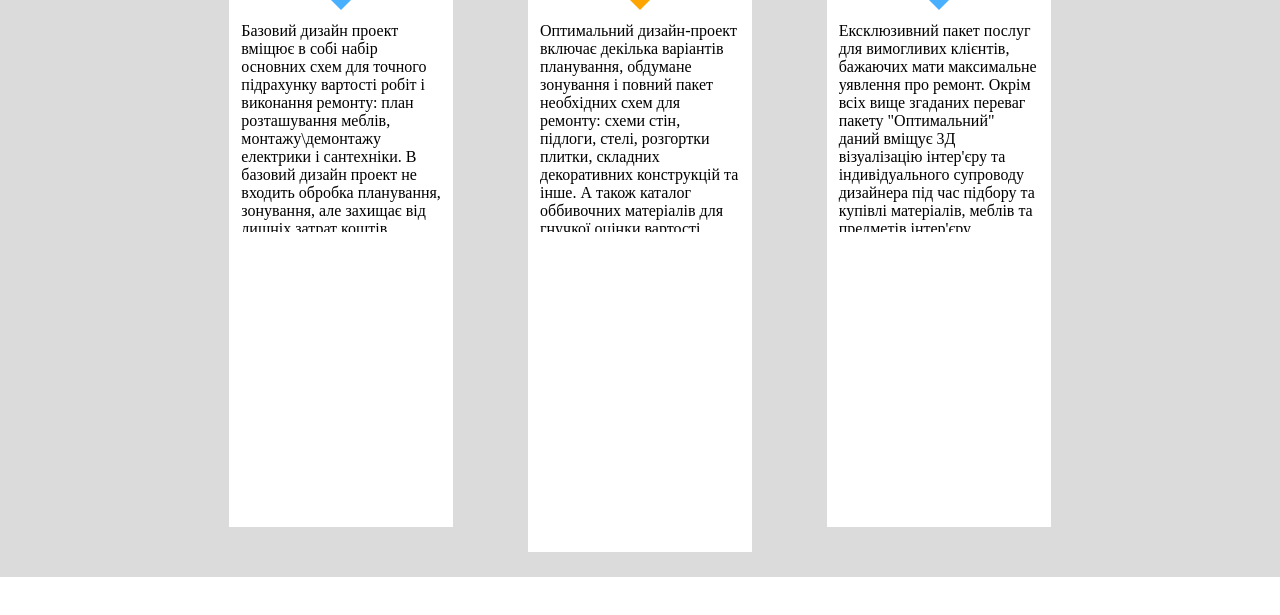
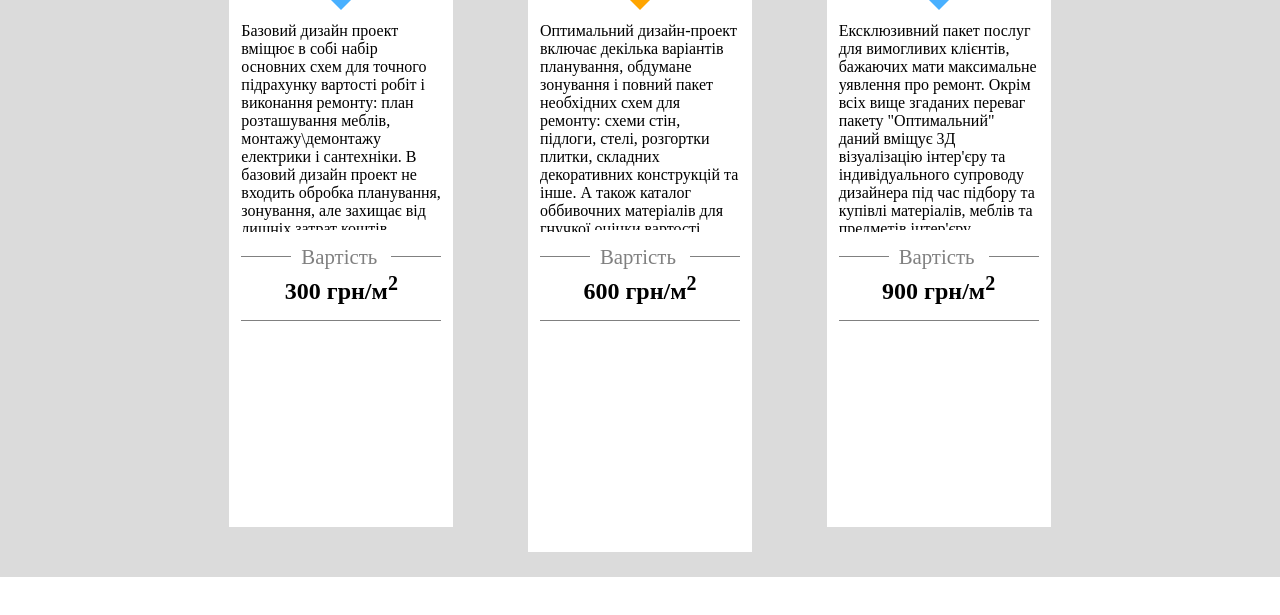
Before and after one commit to MaestroVito/SampleSite_V2, a plain HTML site: page index.html in a window 1280 px wide. Shown: the part 173-788 px from the top of the page. Drawn offline with Linux system fonts and the light colour scheme.

Commit message:
Added pricing zone

```diff
--- a/index.html
+++ b/index.html
@@ -24,6 +24,12 @@
 				<div class="basicInfoText">
 					Базовий дизайн проект вміщює в собі набір основних схем для точного підрахунку вартості робіт і виконання ремонту: план розташування меблів, монтажу\демонтажу електрики і сантехніки. В базовий дизайн проект не входить обробка планування, зонування, але захищає від лишніх затрат коштів.
 				</div>
+				<div class="price">
+					<p>300 грн/м<sup>2</sup></p>
+				</div>
+				<div class="priceHeader">
+					<p>Вартість</p>
+				</div>
 			</div>
 
 			<div class="optimalBlock">
@@ -33,6 +39,12 @@
 				</div>
 				<div class="optimalInfoText">
 					Оптимальний дизайн-проект включає декілька варіантів планування, обдумане зонування і повний пакет необхідних схем для ремонту: схеми стін, підлоги, стелі, розгортки плитки, складних декоративних конструкцій та інше. А також каталог оббивочних матеріалів для гнучкої оцінки вартості ремонту.
+				</div>
+				<div class="price">
+					<p>600 грн/м<sup>2</sup></p>
+				</div>
+				<div class="priceHeader">
+					<p>Вартість</p>
 				</div>
 			</div>
 
@@ -44,6 +56,12 @@
 				<div class="premiumInfoText">
 					Ексклюзивний пакет послуг для вимогливих клієнтів, бажаючих мати максимальне уявлення про ремонт. Окрім всіх вище згаданих переваг пакету "Оптимальний" даний вміщує 3Д візуалізацію інтер'єру та індивідуального супроводу дизайнера під час підбору та купівлі матеріалів, меблів та предметів інтер'єру.
 				</div>
+				<div class="price">
+					<p>900 грн/м<sup>2</sup></p>
+				</div>
+				<div class="priceHeader">
+					<p>Вартість</p>
+				</div>
 			</div>
 
 		</div>
```
